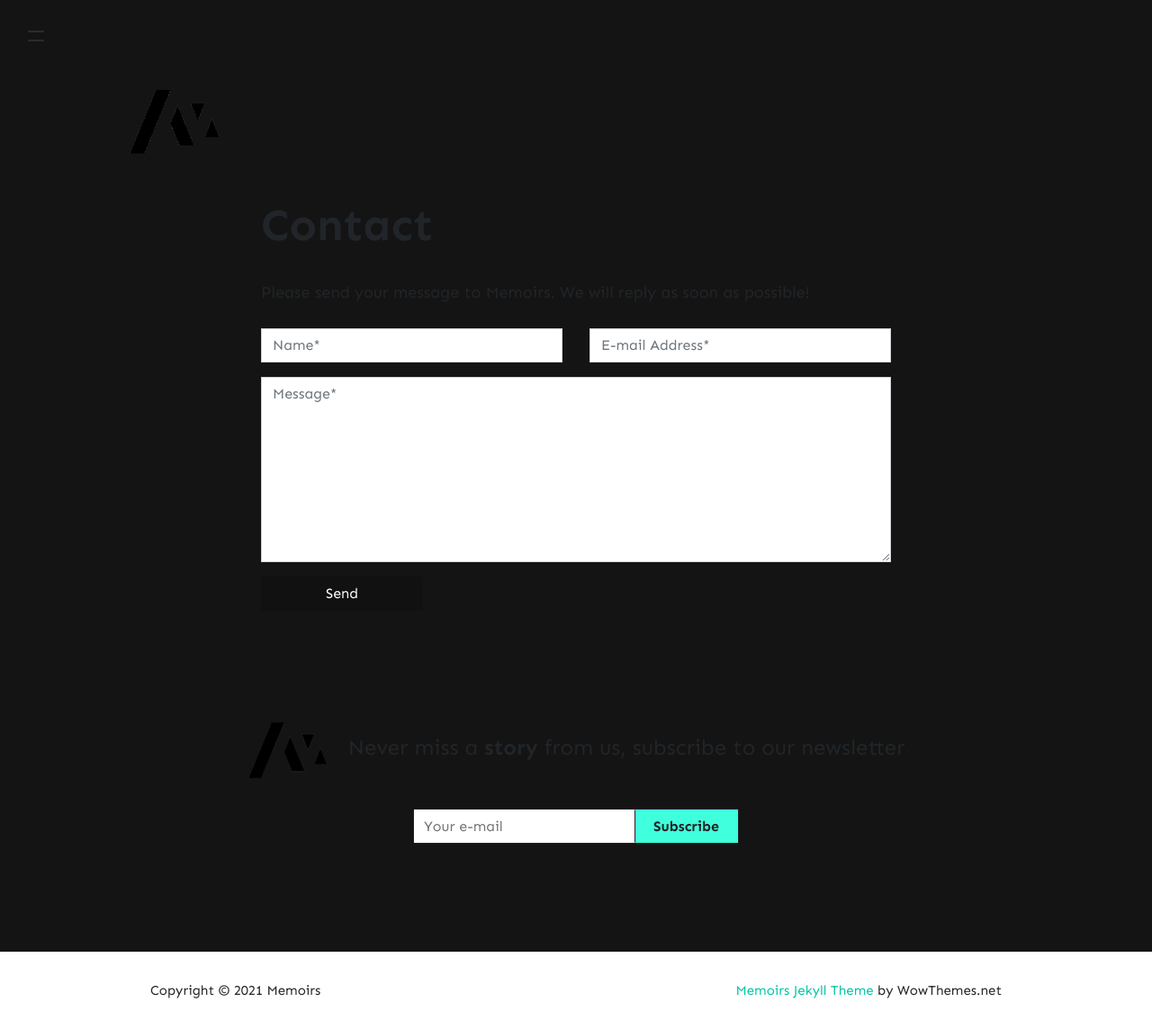
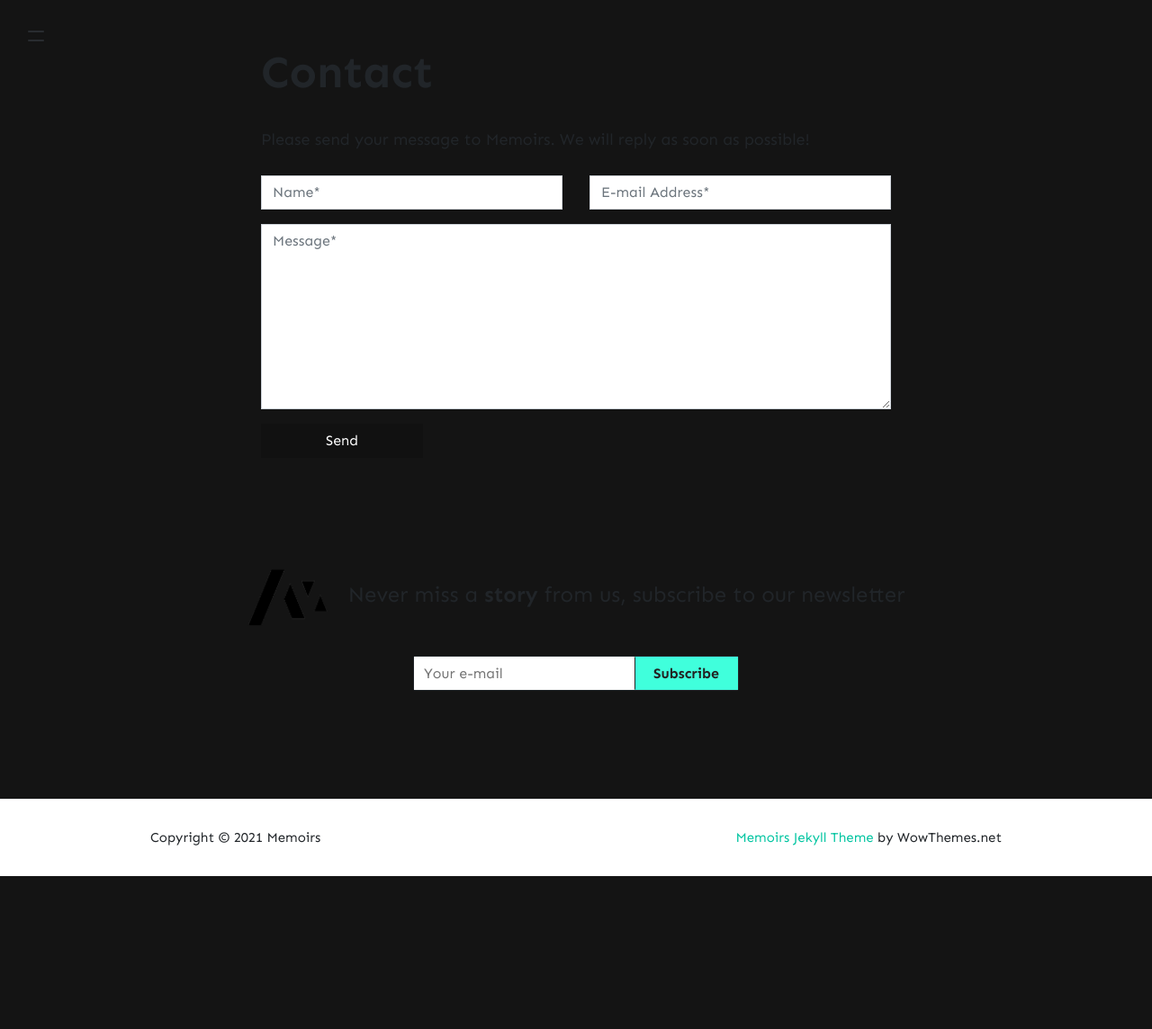
Before and after one commit to Focustecno/covidmap, a Jekyll site: the page built from _pages/contact.md, in a window 1280 px wide. Shown: the whole page at 90% size. Built offline with Jekyll 4.4.1, drawn with Linux system fonts in a browser that asks for light colours; nearby versions of some CDN libraries; comment, search, counter and statistics services are not loaded; after the commit the page ends 974 px from its top, so only the background shows below that.

Commit message:
Update default.html

```diff
--- a/_layouts/default.html
+++ b/_layouts/default.html
@@ -77,24 +77,7 @@
 
 <div class="container">
 
-    <!-- Site Logo/Name
-    ================================================== -->
 
-    <a class="navbar-brand" href="{{ site.baseurl }}/">
-        <img src="{{ site.baseurl }}/{{ site.logo }}" alt="{{ site.name }}">
-    </a>
-
-
-
-
-
-    <!-- Site Tag
-    ================================================== -->
-    {% if page.url == '/' %}
-        <p class="sitetag">
-            {{ site.description }}
-        </p>
-    {% endif %}
 
     <!-- Content
     ================================================== -->
```
